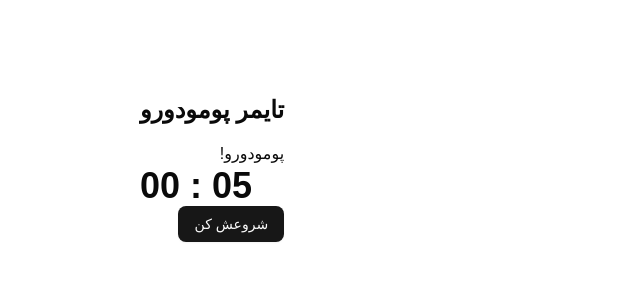
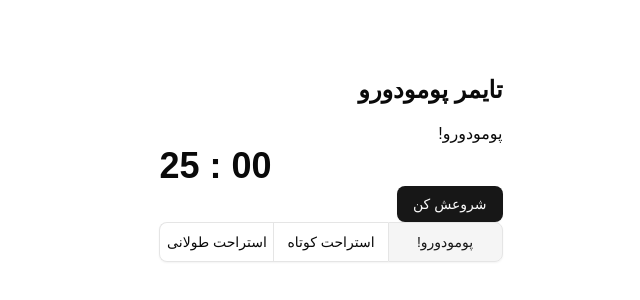
Before and after one commit to rzzwm/pomodoro, a React (Vite) app: page / in a window 1280 px wide. Shown: the part 232-532 px from the top of the page, without its empty margins (495-1135 px from the left). Built offline with nearby package versions, Linux system fonts and the light colour scheme; a web font is replaced by a local one.

Commit message:
feat: timer mode toggle

```diff
--- a/package.json
+++ b/package.json
@@ -12,7 +12,10 @@
         "format:check": "prettier --check ."
     },
     "dependencies": {
+        "@radix-ui/react-direction": "^1.1.1",
         "@radix-ui/react-slot": "^1.2.3",
+        "@radix-ui/react-toggle": "^1.1.9",
+        "@radix-ui/react-toggle-group": "^1.1.10",
         "@tailwindcss/vite": "^4.1.11",
         "class-variance-authority": "^0.7.1",
         "clsx": "^2.1.1",
--- a/src/App.tsx
+++ b/src/App.tsx
@@ -1,11 +1,12 @@
 import { useState } from 'react';
 import { useLocalStorage } from '@/lib/hooks';
 import Timer from '@/components/timer';
+import { ToggleGroup, ToggleGroupItem } from '@/components/ui/toggle-group';
 
 type TimerMode = 'POMODORO' | 'SHORT_BREAK' | 'LONG_BREAK';
 
 const defaultPrefs = {
-    stageSeconds: [5, 5, 15],
+    stageSeconds: [25 * 60, 5 * 60, 15 * 60],
 };
 
 function App() {
@@ -42,6 +43,25 @@
                     initialSeconds={currentConfig.seconds}
                     onTimerEnd={handleTimerEnd}
                 />
+                <ToggleGroup
+                    size="lg"
+                    type="single"
+                    variant="outline"
+                    value={timerMode}
+                    onValueChange={val => {
+                        setTimerMode(val as TimerMode);
+                    }}
+                >
+                    {Object.keys(modeConfigs).map(mode => (
+                        <ToggleGroupItem
+                            key={mode}
+                            value={mode}
+                            className="px-4"
+                        >
+                            {modeConfigs[mode as TimerMode].label}
+                        </ToggleGroupItem>
+                    ))}
+                </ToggleGroup>
             </div>
         </div>
     );
--- /dev/null
+++ b/src/components/ui/toggle-group.tsx
@@ -0,0 +1,71 @@
+import * as React from 'react';
+import * as ToggleGroupPrimitive from '@radix-ui/react-toggle-group';
+import { type VariantProps } from 'class-variance-authority';
+
+import { cn } from '@/lib/utils';
+import { toggleVariants } from '@/components/ui/toggle';
+
+const ToggleGroupContext = React.createContext<
+    VariantProps<typeof toggleVariants>
+>({
+    size: 'default',
+    variant: 'default',
+});
+
+function ToggleGroup({
+    className,
+    variant,
+    size,
+    children,
+    ...props
+}: React.ComponentProps<typeof ToggleGroupPrimitive.Root> &
+    VariantProps<typeof toggleVariants>) {
+    return (
+        <ToggleGroupPrimitive.Root
+            data-slot="toggle-group"
+            data-variant={variant}
+            data-size={size}
+            className={cn(
+                'group/toggle-group flex w-fit items-center rounded-md data-[variant=outline]:shadow-xs',
+                className,
+            )}
+            {...props}
+        >
+            <ToggleGroupContext.Provider value={{ variant, size }}>
+                {children}
+            </ToggleGroupContext.Provider>
+        </ToggleGroupPrimitive.Root>
+    );
+}
+
+function ToggleGroupItem({
+    className,
+    children,
+    variant,
+    size,
+    ...props
+}: React.ComponentProps<typeof ToggleGroupPrimitive.Item> &
+    VariantProps<typeof toggleVariants>) {
+    const context = React.useContext(ToggleGroupContext);
+
+    return (
+        <ToggleGroupPrimitive.Item
+            data-slot="toggle-group-item"
+            data-variant={context.variant || variant}
+            data-size={context.size || size}
+            className={cn(
+                toggleVariants({
+                    variant: context.variant || variant,
+                    size: context.size || size,
+                }),
+                'min-w-0 flex-1 shrink-0 rounded-none shadow-none first:rounded-s-md last:rounded-e-md focus:z-10 focus-visible:z-10 data-[variant=outline]:border-s-0 data-[variant=outline]:first:border-s',
+                className,
+            )}
+            {...props}
+        >
+            {children}
+        </ToggleGroupPrimitive.Item>
+    );
+}
+
+export { ToggleGroup, ToggleGroupItem };
--- /dev/null
+++ b/src/components/ui/toggle.tsx
@@ -0,0 +1,47 @@
+'use client';
+
+import * as React from 'react';
+import * as TogglePrimitive from '@radix-ui/react-toggle';
+import { cva, type VariantProps } from 'class-variance-authority';
+
+import { cn } from '@/lib/utils';
+
+const toggleVariants = cva(
+    "inline-flex items-center justify-center gap-2 rounded-md text-sm font-medium hover:bg-muted hover:text-muted-foreground disabled:pointer-events-none disabled:opacity-50 data-[state=on]:bg-accent data-[state=on]:text-accent-foreground [&_svg]:pointer-events-none [&_svg:not([class*='size-'])]:size-4 [&_svg]:shrink-0 focus-visible:border-ring focus-visible:ring-ring/50 focus-visible:ring-[3px] outline-none transition-[color,box-shadow] aria-invalid:ring-destructive/20 dark:aria-invalid:ring-destructive/40 aria-invalid:border-destructive whitespace-nowrap",
+    {
+        variants: {
+            variant: {
+                default: 'bg-transparent',
+                outline:
+                    'border border-input bg-transparent shadow-xs hover:bg-accent hover:text-accent-foreground',
+            },
+            size: {
+                default: 'h-9 px-2 min-w-9',
+                sm: 'h-8 px-1.5 min-w-8',
+                lg: 'h-10 px-2.5 min-w-10',
+            },
+        },
+        defaultVariants: {
+            variant: 'default',
+            size: 'default',
+        },
+    },
+);
+
+function Toggle({
+    className,
+    variant,
+    size,
+    ...props
+}: React.ComponentProps<typeof TogglePrimitive.Root> &
+    VariantProps<typeof toggleVariants>) {
+    return (
+        <TogglePrimitive.Root
+            data-slot="toggle"
+            className={cn(toggleVariants({ variant, size, className }))}
+            {...props}
+        />
+    );
+}
+
+export { Toggle, toggleVariants };
--- a/src/main.tsx
+++ b/src/main.tsx
@@ -1,10 +1,13 @@
 import { StrictMode } from 'react';
 import { createRoot } from 'react-dom/client';
+import { DirectionProvider } from '@radix-ui/react-direction';
 import './global.css';
 import App from './App.tsx';
 
 createRoot(document.getElementById('root')!).render(
     <StrictMode>
-        <App />
+        <DirectionProvider dir="rtl">
+            <App />
+        </DirectionProvider>
     </StrictMode>,
 );
```
Also changed, not shown: 1 other file (tests, documents, lock files or other folders).
